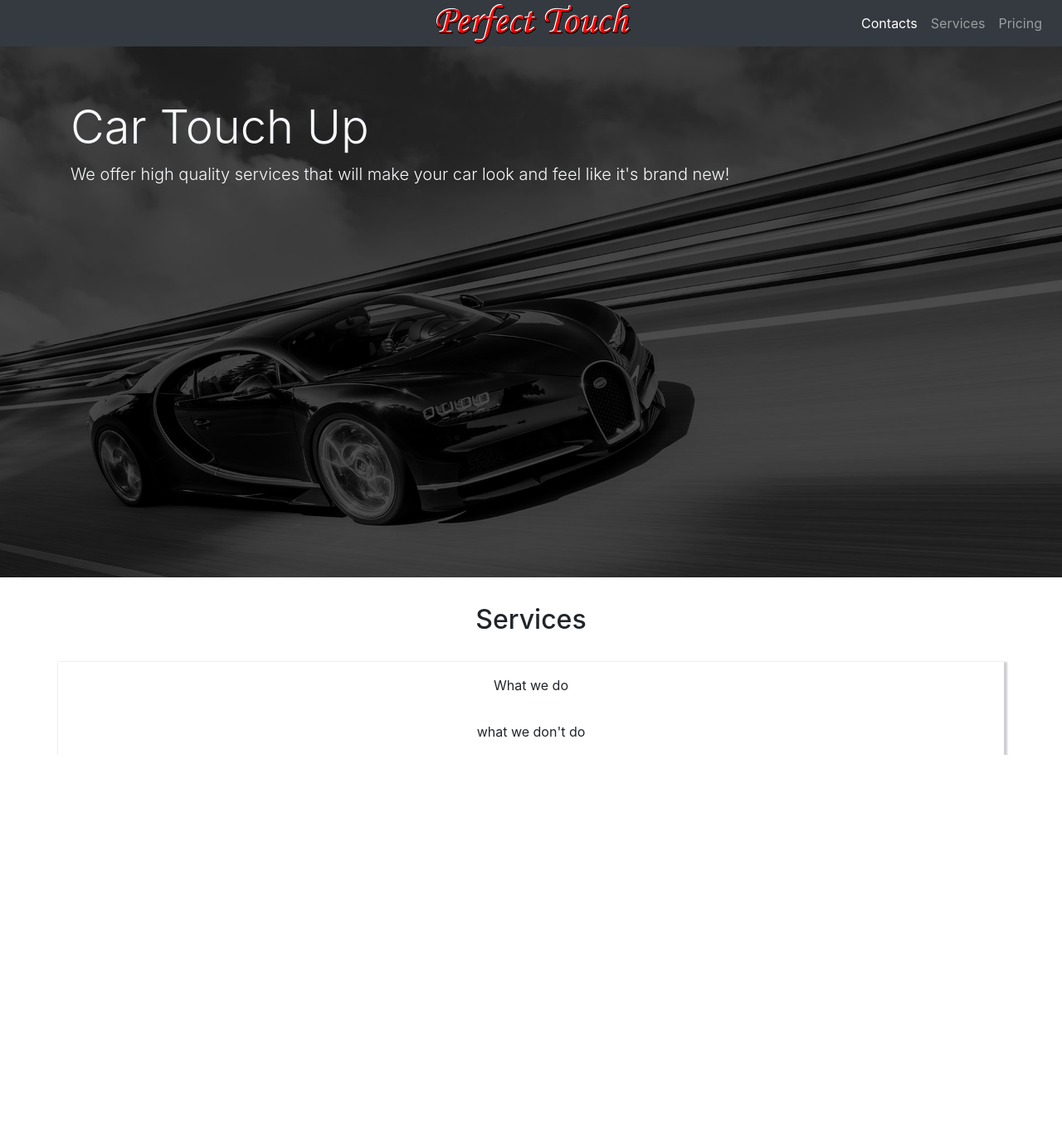
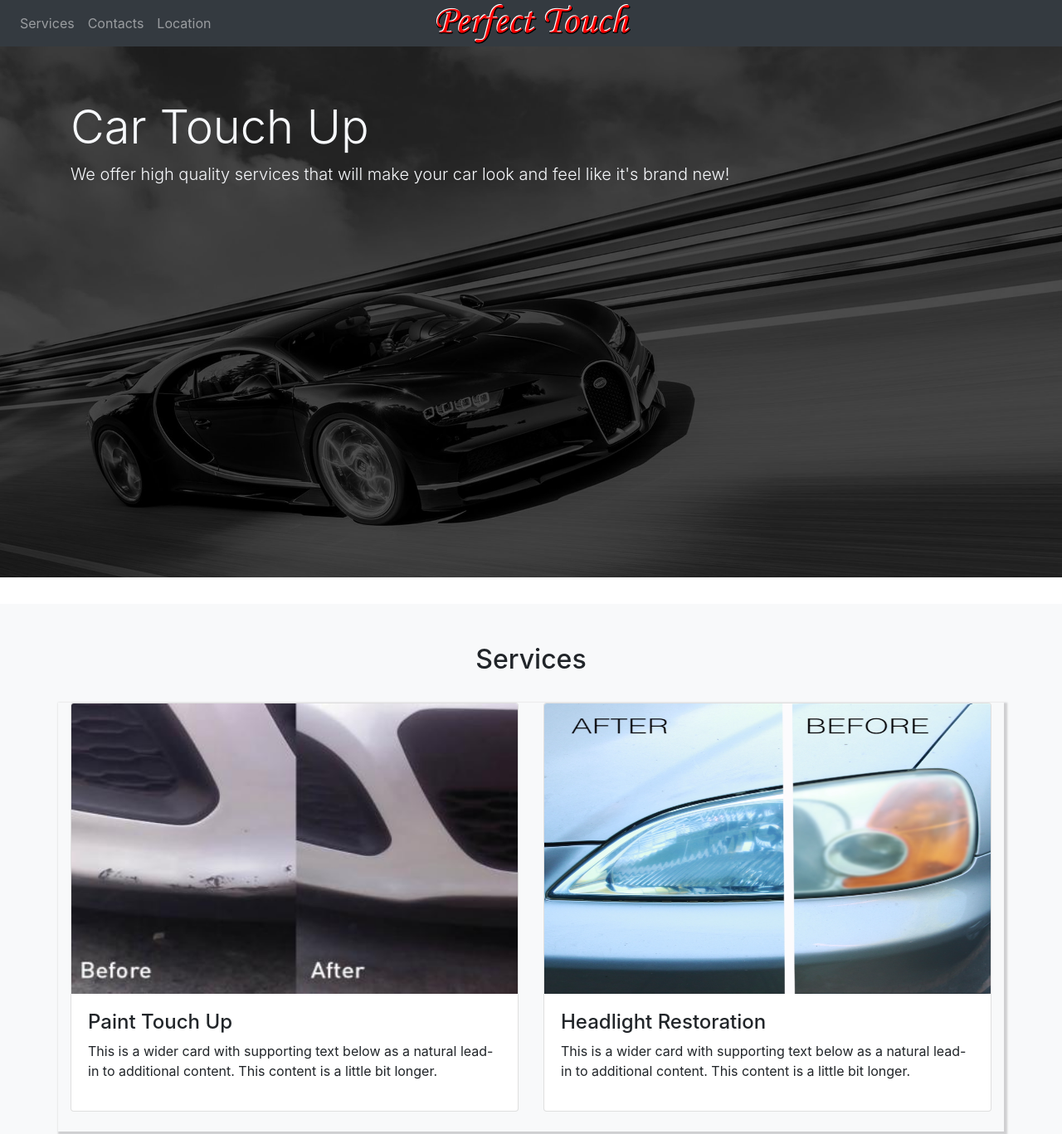
Before and after one commit to hungpenguyen/perfect-touch-static, a plain HTML site: page index.html in a window 1280 px wide. Shown: the top 1367 px of the page at 83% size. Before the commit the page ends 910 px from the top, so only its background shows below. Drawn offline with nearby package versions, Linux system fonts and the light colour scheme.

Commit message:
add Service Section

```diff
--- a/index.html
+++ b/index.html
@@ -8,23 +8,17 @@
   </head>
   <body>
     <header>
-      <nav class="navbar navbar-expand-md navbar-dark bg-dark">
+      <nav class="navbar navbar-expand-lg navbar-dark bg-dark">
         <a class="navbar-brand" href="#"><span id="logo">Perfect Touch</span></a>
-        <button class="navbar-toggler" type="button" data-toggle="collapse" data-target="#navbarNavDropdown" aria-controls="navbarNavDropdown" aria-expanded="false" aria-label="Toggle navigation">
+        <button class="navbar-toggler" type="button" data-toggle="collapse" data-target="#navbarNavAltMarkup" aria-controls="navbarNavAltMarkup" aria-expanded="false" aria-label="Toggle navigation">
           <span class="navbar-toggler-icon"></span>
         </button>
-        <div class="collapse navbar-collapse" id="navbarNavDropdown">
-            <ul class="navbar-nav ml-auto">
-            <li class="nav-item active">
-            <a class="nav-link" href="#">Contacts <span class="sr-only">(current)</span></a>
-            </li>
-            <li class="nav-item">
-              <a class="nav-link" href="#service">Services</a>
-            </li>
-            <li class="nav-item">
-              <a class="nav-link" href="#">Pricing</a>
-            </li>
-          </ul>
+        <div class="collapse navbar-collapse" id="navbarNavAltMarkup">
+            <div class="navbar-nav">
+            <a class="nav-item nav-link" href="#">Services</a>
+            <a class="nav-item nav-link" href="#">Contacts</a>
+            <a class="nav-item nav-link" href="#">Location</a>
+          </div>
         </div>
       </nav>
 
@@ -35,18 +29,36 @@
         </div>
       </div>
     </header>
-
-      <div class="container services">
-        <h2 id="service">Services</h2>
-        <div class="row">
-          <div class="col do col-12">
-            What we do
-          </div>
-          <div class="col dont col-12">
-            what we don't do
+<!-- services  -->
+    <div class="album py-5 bg-light">
+          <div class="container">
+            <h2>Services</h2>
+            <div class="row">
+              <div class="col-md-6">
+                <div class="card mb-4 box-shadow">
+                  <img class="card-img-top" src="image/paint-touch-up.jpg" alt="Card image cap">
+                  <div class="card-body">
+                    <h4>Paint Touch Up</h4>
+                    <p class="card-text">This is a wider card with supporting text below as a natural lead-in to additional content. This content is a little bit longer.</p>
+                    <div class="d-flex justify-content-between align-items-center">
+                    </div>
+                  </div>
+                </div>
+              </div>
+              <div class="col-md-6">
+                <div class="card mb-4 box-shadow">
+                  <img class="card-img-top" src="image/headlight.png" alt="Card image cap">
+                  <div class="card-body">
+                    <h4>Headlight Restoration</h4>
+                    <p class="card-text">This is a wider card with supporting text below as a natural lead-in to additional content. This content is a little bit longer.</p>
+                    <div class="d-flex justify-content-between align-items-center">
+                    </div>
+                  </div>
+                </div>
+              </div>
+            </div>
           </div>
         </div>
-      </div>
 
 
   </body>
--- a/styles.css
+++ b/styles.css
@@ -4,6 +4,7 @@
   font-family: 'monotype-corsiva';
   src: url('font/monotype-corsiva.ttf')
 }
+
 .navbar-brand {
   font-family: monotype-corsiva;
   transform: translateX(-50%);
@@ -34,35 +35,28 @@
 }
 
 /*services*/
-.services {
+
+.container h2 {
+  padding-bottom: 25px;
   text-align: center;
-}
 
-.services h2 {
-  margin-bottom: 2rem;
 }
 
 .row{
   box-shadow: 2px 2px 2px 2px #cfcfd1;
 }
-.do {
-  /* background-color: grey; */
-  text-align: center;
-  padding-top: 1rem;
-  padding-bottom: 1rem;
+
+
+.card-img-top {
+  height: 350px;
+  width:auto;
 }
 
-.dont {
-  /* background-color: green; */
-  text-align: center;
-  padding-top: 1rem;
-  padding-bottom: 1rem;
-}
-
-
-/* media query */
 @media only screen and (max-width: 600px) {
   .jumbotron {
     height: 50vh;
   }
+  .card-img-top{
+  height: 350px;
 }
+}
```
Also changed, not shown: image/headlight.png (added), image/paint-touch-up.jpg (added).
